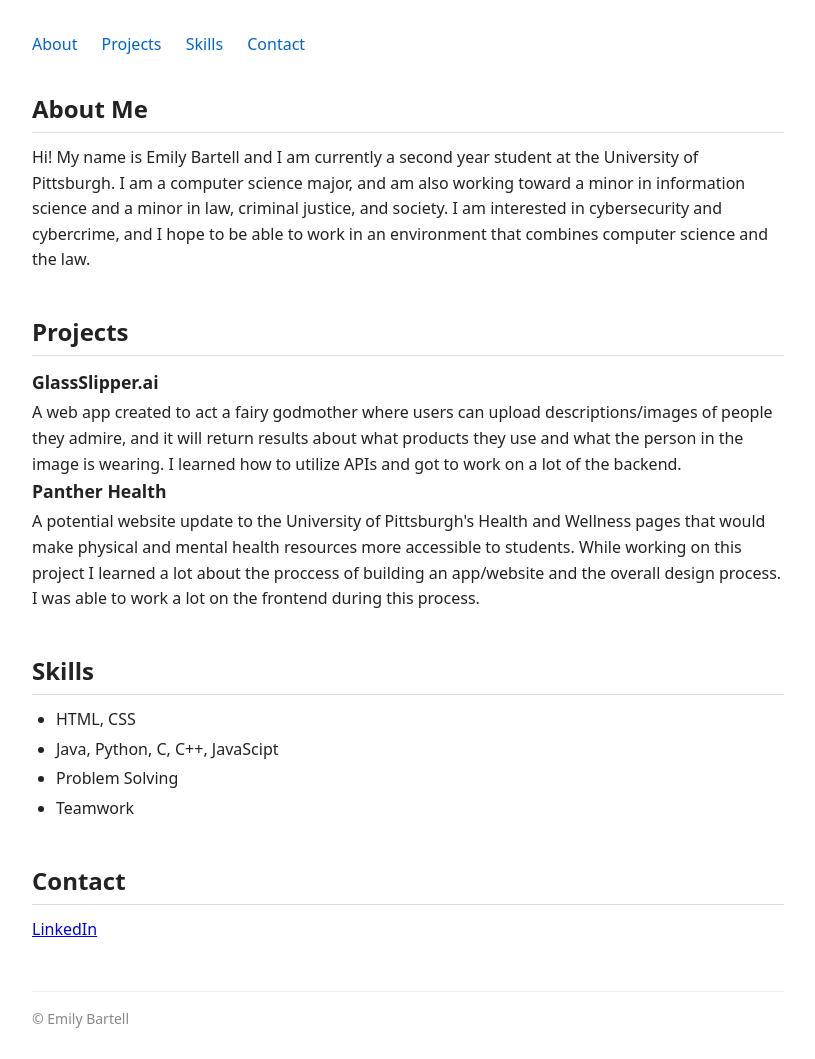
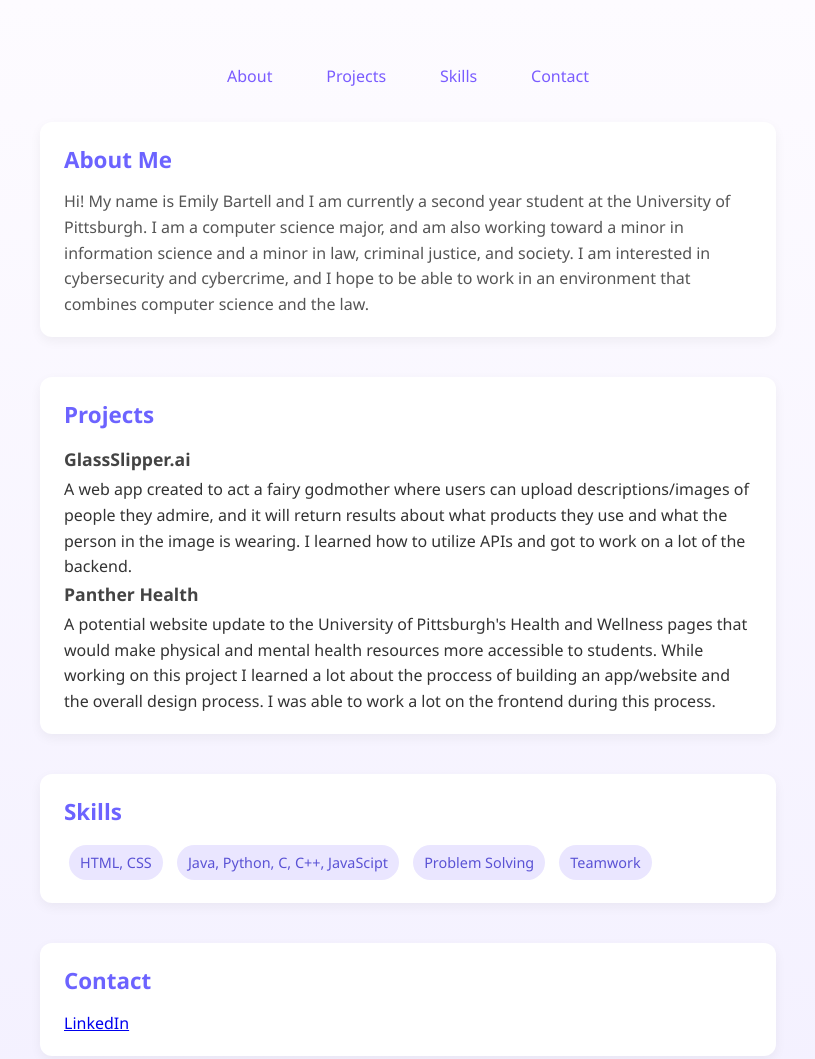
Before and after one commit to emilybartell06/Portfolio, a plain HTML site: page index.html in a window 1280 px wide. Shown: the top 1059 px of the page, without its empty margins (232-1047 px from the left). Drawn offline with Linux system fonts and the light colour scheme.

Commit message:
Update styles for body, nav, sections, and footer

```diff
--- a/style.css
+++ b/style.css
@@ -9,73 +9,110 @@
 
 /* Base */
 body {
-  font-family: system-ui, sans-serif;
+  font-family: "Segoe UI", system-ui, sans-serif;
   font-size: 1rem;
   line-height: 1.6;
-  color: #222;
-  background: #fff;
+  color: #333;
+  background: linear-gradient(to bottom, #fdfbff, #f3f0ff);
   max-width: 800px;
-  margin: 0 auto;
-  padding: 2rem 1.5rem;
+  margin: 2rem auto;
+  padding: 2rem;
+  border-radius: 16px;
 }
 
 /* Navigation */
 nav {
   margin-bottom: 2rem;
+  text-align: center;
 }
 
 nav a {
-  margin-right: 1.25rem;
+  margin: 0 0.75rem;
   text-decoration: none;
-  color: #0066cc;
+  color: #7a5cff;
+  font-weight: 500;
+  padding: 0.4rem 0.8rem;
+  border-radius: 999px;
+  transition: all 0.2s ease;
 }
 
 nav a:hover {
-  text-decoration: underline;
+  background: #eae6ff;
 }
 
 /* Sections */
 section {
   margin-bottom: 2.5rem;
+  background: #ffffff;
+  padding: 1.25rem 1.5rem;
+  border-radius: 12px;
+  box-shadow: 0 4px 12px rgba(0, 0, 0, 0.05);
 }
 
 /* Headings */
 h2 {
-  font-size: 1.5rem;
+  font-size: 1.4rem;
   margin-bottom: 0.75rem;
-  border-bottom: 1px solid #ddd;
-  padding-bottom: 0.25rem;
+  color: #6c63ff;
 }
 
 h3 {
   font-size: 1.1rem;
   margin-bottom: 0.25rem;
+  color: #444;
+}
+
+/* About text */
+#about p {
+  color: #555;
 }
 
 /* Projects */
 .project {
   margin-bottom: 1.25rem;
+  padding: 0.75rem;
+  border-radius: 10px;
+  transition: transform 0.2s ease, background 0.2s ease;
+}
+
+.project:hover {
+  background: #f7f5ff;
+  transform: translateY(-2px);
 }
 
 .project p {
-  color: #444;
+  color: #555;
 }
 
 /* Skills */
 ul {
-  list-style: disc;
-  padding-left: 1.5rem;
+  list-style: none;
+  padding-left: 0;
 }
 
 li {
-  margin-bottom: 0.25rem;
+  display: inline-block;
+  background: #eae6ff;
+  color: #5a52d5;
+  padding: 0.35rem 0.7rem;
+  border-radius: 999px;
+  margin: 0.2rem 0.3rem;
+  font-size: 0.9rem;
+}
+
+/* Links */
+a {
+  transition: color 0.2s ease;
+}
+
+a:hover {
+  color: #4a42c4;
 }
 
 /* Footer */
 footer {
   margin-top: 3rem;
-  font-size: 0.875rem;
+  font-size: 0.85rem;
   color: #888;
-  border-top: 1px solid #eee;
-  padding-top: 1rem;
+  text-align: center;
 }
```
